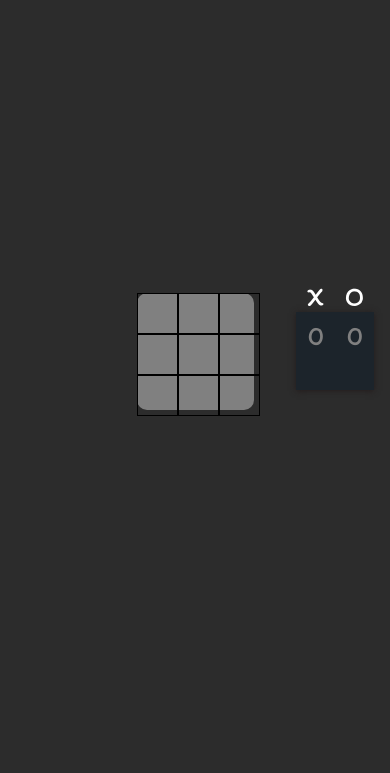
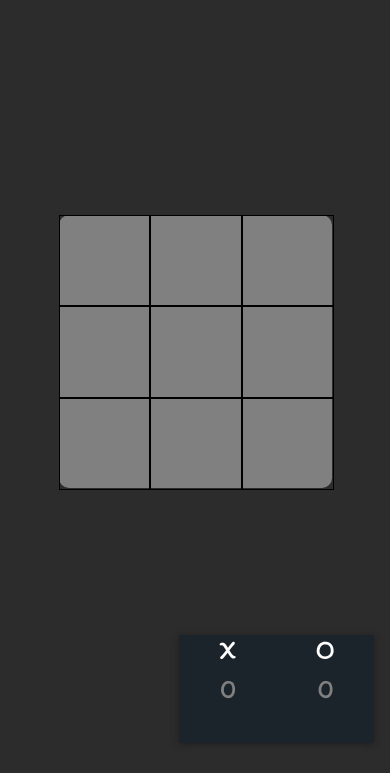
Before and after one commit to DouglasPaz10/jogodavelha, a plain HTML site: page index.html in a window 390 px wide. Shown: the part 71-844 px from the top of the page. Drawn offline with Linux system fonts and the light colour scheme; a web font is replaced by a local one.

Commit message:
Add files via upload

```diff
--- a/script.js
+++ b/script.js
@@ -1,3 +1,4 @@
+
 function vencedor(resultado){
   if (resultado == 'X'){
 
--- a/style.css
+++ b/style.css
@@ -121,3 +121,62 @@ body{
         color: gray;
         font-family: 'Itim', cursive;
     }
+
+    @media (max-width: 700px){
+
+        .container {
+            width: 70vw;
+            height: 70vw;
+            background-color: gray;
+            position: absolute;
+            margin: auto;
+            top: 0;
+            bottom: 0;
+            left: 0;
+            right: 0;
+            display: grid;
+            border-radius: 10px;
+        }
+
+
+        .quadrante{
+            display: flex;
+            width: 100%;
+
+
+        }
+
+        .quadrado{
+            display: flex;
+            align-items: center;
+            justify-content: center;
+            font-size: 20vw;
+            width: 23vw;
+            height: 23vw;
+
+        }
+
+        .quadrado p {
+
+        }
+
+
+        .quadro {
+            display: flex;
+            flex-flow: column;
+            padding-top: 30px;
+            height: 20vw;
+            width: 50vw;
+            background-color: rgb(28, 36, 43);
+            position: absolute;
+            right: -0vw; /* adjust the position based on your preference */
+            top: 90%;
+            transform: translateY(-50%);
+            margin-right: 4vw;
+            box-shadow: 0px 1px 6px 0px #241c1c;
+            justify-content: space-around;
+          }
+
+
+
+    }
```
Also changed, not shown: index.html (line endings or trailing spaces).
